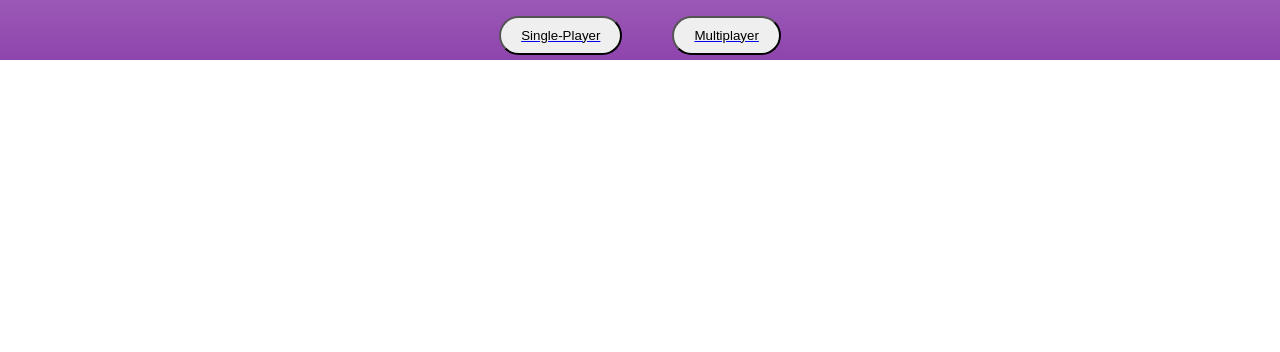
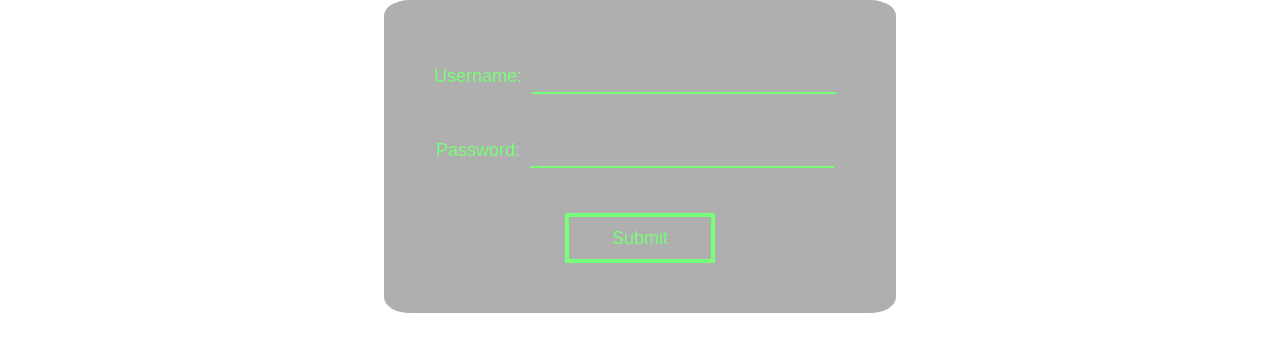
Before and after one commit to TwistedPorkchop/Project, a React (Create React App) app in the folder chifumi/: page / in a window 1280 px wide. Shown: the top 352 px of the page. Built offline with nearby package versions, Linux system fonts and the light colour scheme.

Commit message:
made a user form ui that disapears when you submit.

```diff
--- a/chifumi/package.json
+++ b/chifumi/package.json
@@ -9,7 +9,7 @@
     "axios": "^1.2.1",
     "react": "^18.2.0",
     "react-dom": "^18.2.0",
-    "react-scripts": "5.0.1",
+    "react-scripts": "^5.0.1",
     "web-vitals": "^2.1.4"
   },
   "scripts": {
--- a/chifumi/src/App.css
+++ b/chifumi/src/App.css
@@ -40,8 +40,8 @@
 #home{
   display: flex;
   flex-direction:column;
-  width: 100%;
-  height: 100%;
+  width: 100vw;
+  height: 100vh;
 }
 nav{
   width: 100%;
@@ -106,3 +106,52 @@ nav{
   align-self: flex-end;
 
 }
+
+.arcade-form {
+  display: flex;
+  flex-direction: column;
+  align-items: center;
+  justify-content: center;
+  align-self: center;
+
+  background-color: #00000050;
+  padding: 50px;
+  border-radius: 5%;
+  height: max-content;
+}
+
+.arcade-label {
+  font-family: "Arcade", sans-serif;
+  font-size: 18px;
+  color: #77ff77;
+}
+
+.arcade-input {
+  font-family: "Arcade", sans-serif;
+  font-size: 18px;
+  width: 300px;
+  height: 30px;
+  margin: 10px;
+  border: none;
+  border-bottom: 2px solid #77ff77;
+  background: transparent;
+  color: #77ff77;
+  text-align: center;
+}
+
+.arcade-button {
+  font-family: "Arcade", sans-serif;
+  font-size: 18px;
+  width: 150px;
+  height: 50px;
+  margin-top: 15px;
+  border: 4px solid #77ff77;
+  background: transparent;
+  color: #77ff77;
+  cursor: pointer;
+}
+
+.arcade-button:hover {
+  background: #77ff77;
+  color: #000000;
+}
--- a/chifumi/src/pages/home.js
+++ b/chifumi/src/pages/home.js
@@ -1,5 +1,7 @@
 import Single from "./single.js";
 import Multi from "./multi.js";
+
+import React, { useState } from 'react';
 
 import ReactDOM from "react-dom/client";
 import {
@@ -11,8 +13,27 @@ import {
   } from "react-router-dom";
 
   function Home(){
+    // Declare state variables for the form values and form submission status
+    const [username, setUsername] = useState('');
+    const [password, setPassword] = useState('');
+    const [formSubmitted, setFormSubmitted] = useState(false);
+
+    // Declare a function to handle form submission
+    const handleSubmit = (event) => {
+        event.preventDefault();
+
+        // You would typically make an HTTP request to a server to register the user
+        // here, but for the purpose of this example we will just log the values to
+        // the console
+        console.log(`Username: ${username}, Password: ${password}`);
+
+        // Set formSubmitted to true
+        setFormSubmitted(true);
+    };
+
     return(
         <>
+        {formSubmitted ? (
             <nav>
                 <div className="App">
                     <div className="buttons">
@@ -21,9 +42,29 @@ function Home(){
                     </div>
                 </div>
             </nav>
+        ) :
+        <form className="arcade-form" onSubmit={handleSubmit}>
+        <label className="arcade-label">
+        Username:
+            <input className="arcade-input" type="text" value={username} onChange={(event) => setUsername(event.target.value)} />
+        </label>
+        <br />
+        <label className="arcade-label">
+        Password:
+            <input className="arcade-input" type="password" value={password} onChange={(event) => setPassword(event.target.value)} />
+        </label>
+        <br />
+            <button className="arcade-button" type="submit">Submit</button>
+        </form>
+        }
         <Outlet />
+
+
+
       </>
     );
 }
 
+
+
 export default Home;
```
Also changed, not shown: 1 other file (tests, documents, lock files or other folders). Lines whose indentation alone changed are shown as unchanged.
